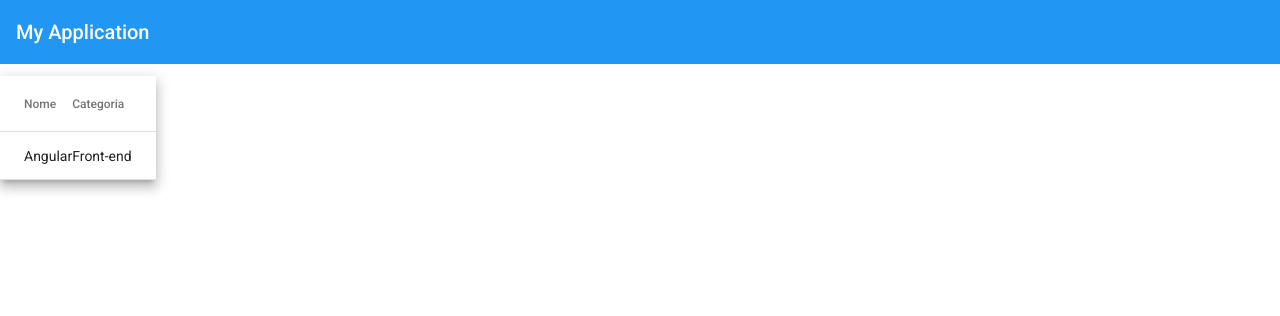
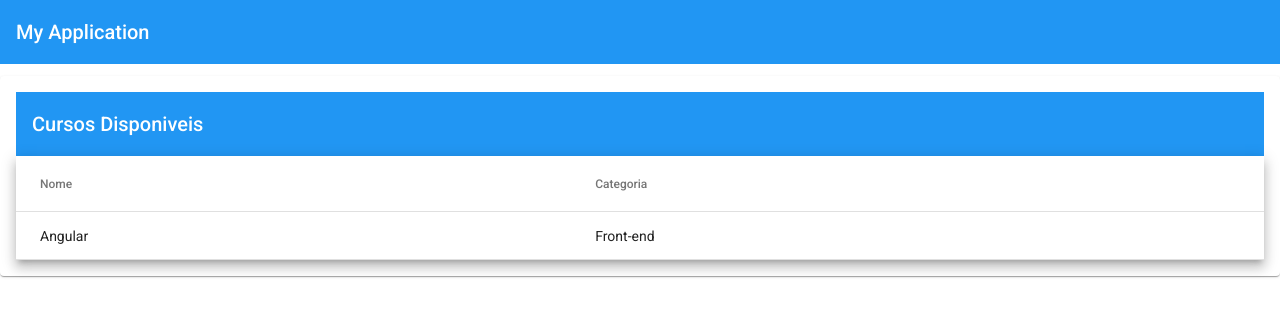
Before and after one commit to WillianFarias/crud-angular, an Angular app: page /courses in a window 1280 px wide. Shown: the top 316 px of the page. Built offline with nearby package versions, Linux system fonts and the light colour scheme.

Commit message:
estilizacao da listagem de cursos e criacao de novo modulo para centralizar a importacao de componentes material

```diff
--- a/src/app/courses/courses.module.ts
+++ b/src/app/courses/courses.module.ts
@@ -1,7 +1,7 @@
 import { CommonModule } from '@angular/common';
 import { NgModule } from '@angular/core';
-import { MatTableModule } from '@angular/material/table';
 
+import { AppMaterialModule } from '../shared/app-material/app-material.module';
 import { CoursesRoutingModule } from './courses-routing.module';
 import { CoursesComponent } from './courses/courses.component';
 
@@ -13,7 +13,7 @@
   imports: [
     CommonModule,
     CoursesRoutingModule,
-    MatTableModule
+    AppMaterialModule
   ]
 })
 export class CoursesModule { }
--- a/src/app/courses/courses/courses.component.css
+++ b/src/app/courses/courses/courses.component.css
@@ -0,0 +1,3 @@
+table {
+  width: 100%;
+}
--- a/src/app/courses/courses/courses.component.html
+++ b/src/app/courses/courses/courses.component.html
@@ -1,5 +1,6 @@
+<mat-card appearance="outlined">
+  <mat-toolbar color="primary">Cursos Disponiveis</mat-toolbar>
   <table mat-table [dataSource]="courses" class="mat-elevation-z8 demo-table">
-
     <!-- Name Column -->
     <ng-container matColumnDef="name">
       <th mat-header-cell *matHeaderCellDef> Nome </th>
@@ -15,3 +16,4 @@
     <tr mat-header-row *matHeaderRowDef="displayedColumns"></tr>
     <tr mat-row *matRowDef="let row; columns: displayedColumns;"></tr>
   </table>
+</mat-card>
```
Also changed, not shown: src/app/shared/app-material/app-material.module.ts (added, +13 -0 lines). Lines whose indentation alone changed are shown as unchanged.
